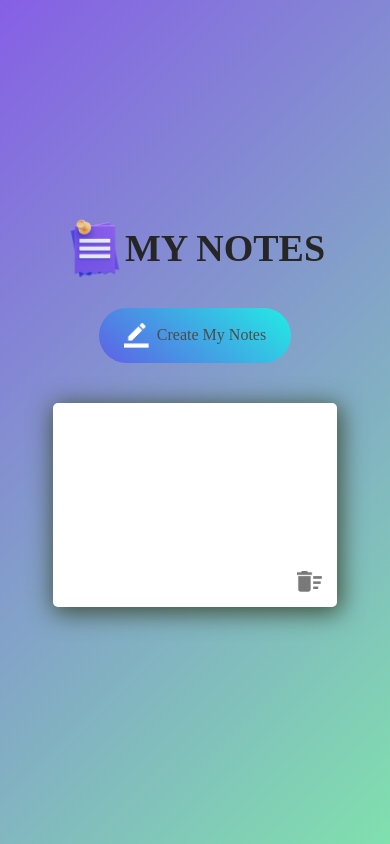
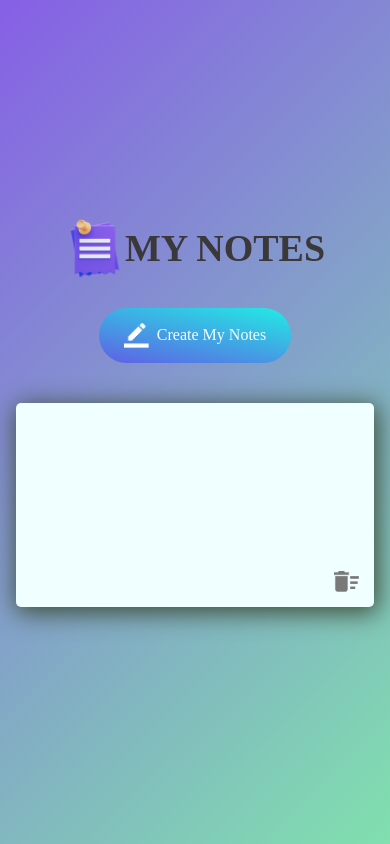
Before and after one commit to Anurag-Singh12/My-Notes-App, a plain HTML site: page index.html in a window 390 px wide. Both pictures are taken after a click on the button "Create My Notes". Drawn offline with Linux system fonts and the light colour scheme.

Commit message:
final project

```diff
--- a/index.html
+++ b/index.html
@@ -5,19 +5,21 @@
     <meta name="viewport" content="width=device-width, initial-scale=1.0" />
     <title>My Notes</title>
     <link rel="stylesheet" href="style.css" />
+    <link rel="icon" type="images" href="images/notes.png">
   </head>
   <body>
     <div class="container">
       <h1><img src="images/notes.png" alt="notes icon" />MY NOTES</h1>
-      <button class="btn"><img src="images/edit.png" alt="" />Create My Notes</button>
+      <button class="btn">
+        <img src="images/edit.png" alt="" />Create My Notes
+      </button>
       <div class="notes-container"> <!--child div of container but parent of p and img-->
+
         <!-- <p contenteditable="true" class="input-box">
-          <img src="images/delete.png" alt="delete icon" class="delete-icon"> -->
-
+          <img src="images/delete.png" alt="delete-icon" class="delete-icon"> -->
       </div>
     </div>
 
     <script src="script.js"></script>
-
   </body>
 </html>
--- a/script.js
+++ b/script.js
@@ -1,57 +1,57 @@
-const notescontainer = document.querySelector('.notes-container');   // select the single notes-container div
-const notesbtn = document.querySelector('.btn');                     // select the single button with class 'btn'
-let notes = document.querySelectorAll('.input-box');                //queryselectorall for selecting all the nodes
+const notescontainer = document.querySelector(".notes-container"); // making variables to select the single notes-container div
+const notesbtn = document.querySelector(".btn"); // select the single button with class 'btn'
+let notes = document.querySelectorAll(".input-box"); //queryselectorall for selecting all the nodes
 
-
-notesbtn.addEventListener('click', ()=>{
-    let para = document.createElement('p'); // creating p and img tag
-    let img = document.createElement('img')
-    para.className = "input-box";           // setting class name of p as input-box
+notesbtn.addEventListener("click", () => {
+  let para = document.createElement("p"); // creating p and img tag
+  let img = document.createElement("img");
+  para.className = "input-box"; // setting class name of p as input-box
   img.className = "delete-icon";
-    para.setAttribute('contenteditable','true');
+  para.setAttribute("contenteditable", "true");
   img.src = "images/delete.png";
-    // Add a zero-width space to ensure cursor starts before the image
-    para.innerHTML = "&#8203;"; // optional but helps with cursor
-    para.appendChild(img);
+  // Add a zero-width space to ensure cursor starts before the image ,helps with cursor
+  para.innerHTML = "&#8203;";
+  para.appendChild(img); //img as a child of para
   notescontainer.appendChild(para); //display in notes container
   updatedata();
 });
 
-notescontainer.addEventListener('click',function(e){
+notescontainer.addEventListener("click", function (e) {
   if (e.target.tagName === "IMG") {
+    //targeting delete button
     e.target.parentElement.remove();
     updatedata(); // hoisting
   }
-    else if (e.target.tagName === 'p'){
+  else if (e.target.tagName === "P") {
     notes = document.querySelectorAll(".input-box");
     // for all the notes using for each
-        notes.forEach(nt =>{    //when the key is up it will save the data in notes
-            nt.onkeyup = function(){
+    notes.forEach((nt) => {
+      //when the key is up it will save the data in notes
+      nt.onkeyup = function () {
         updatedata();
+      };
+    });
   }
-        })
+});
 
-    }
-})
+document.addEventListener("keydown", (event) => { //keypress event as "enter"
 
-    document.addEventListener("keydown", event =>{   //keydown
-     if(event.key === "Enter"){                   // key
+  if (event.key === "Enter") {
+
     document.execCommand("insertLinebreak"); // this will create insertlinebreak and prevent enterkey deafult feature by contenteditable
     event.preventDefault();
     updatedata();
   }
-
- })
-
+});
 
 //storage function in local system
 
-function updatedata(){
-    localStorage.setItem("savednotes", notescontainer.innerHTML);
+function updatedata() {
+  localStorage.setItem("savenotes", notescontainer.innerHTML);
 }
 
-function shownotes(){
-    notescontainer.innerHTML = localStorage.getItem("savednotes"); //mydata stores data
+function shownotes() {
+  notescontainer.innerHTML = localStorage.getItem("savenotes"); //mydata stores data
 }
 
 shownotes();
--- a/style.css
+++ b/style.css
@@ -18,10 +18,17 @@
   flex-direction: column;
 }
 
+.notes-container {
+  width: 100%;
+  max-width: 620px;
+}
+
 .container h1 {
   display: flex;
   align-items: center;
+  text-align: -webkit-center;
   font-size: 38px;
+  color:#3a3838;
   font-weight: 600;
 }
 
@@ -32,36 +39,37 @@
 .container button img {
   width: 25px;
   margin-right: 8px;
-
 }
 
 .container button {
   display: flex;
   align-items: center;
-  background: linear-gradient(40deg, #5f60e5, #22ece4);
-  color: white;
+  background: linear-gradient(12deg, #5f60e5, #22ece4);
   font-size: 16px;
   border: none;
   border-radius: 40px;
   padding: 15px 25px; /* top-bottom , left-right */
   margin: 30px 0 20px;
   cursor: pointer;
-  color:#4e4b4b;
+  color: azure;
+}
+
+.container button:hover {
+  background: linear-gradient(337deg, #a543d5, #42c2ff);
 }
 
 .input-box {
   border: none;
   position: relative;
-  min-width: 586px;
   min-height: 204px;
-  background: white;
-  color: #333;
+  background: azure;
+  color: #230f0f;
   outline: none;
-  padding: 20px;
-  margin: 20px 0;
+  padding: 16px;
+  margin: 20px 0; /*top-bottom,left right*/
   border-radius: 5px;
   white-space: pre-wrap;
-  box-shadow: 2px 4px 24px 2px #3e4f3a
+  box-shadow: 2px 4px 24px 2px #3e4f3a;
 }
 
 .input-box:empty::before {
@@ -75,28 +83,6 @@
   right: 15px;
   cursor: pointer;
 }
-.delete-icon:hover{
+.delete-icon:hover {
   color: #2275ec;
 }
-
-
-@media (max-width: 640px) {
-  .input-box {
-    min-width: 532px;
-    min-height: 204px;
-  }
-}
-
-@media (max-width: 566px) {
-  .input-box {
-    min-width: 406px;
-    min-height: 204px;
-  }
-}
-
-@media (max-width: 436px) {
-  .input-box {
-    min-width: 284px;
-    min-height: 204px;
-  }
-}
```
Lines whose indentation alone changed are shown as unchanged.
